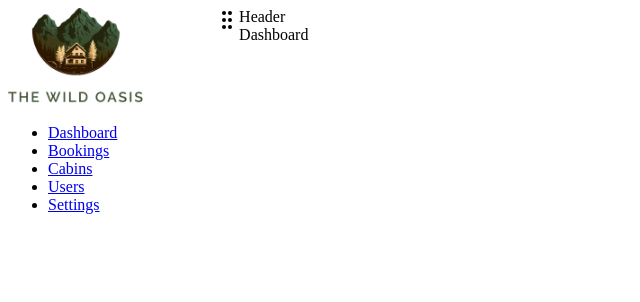
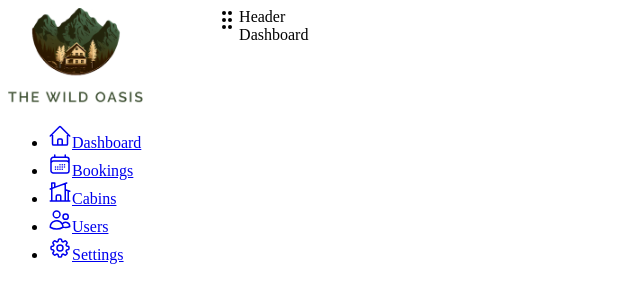
Before and after one commit to tmphat1312/the-wild-oasis, a React (Vite) app: page /dashboard in a window 1280 px wide. Shown: the top 302 px of the page, without its empty margins (0-640 px from the left). Built offline with nearby package versions, Linux system fonts and the light colour scheme; the HTML template or start-up script is replaced by a standard one.

Commit message:
feat: implement main navigation

```diff
--- a/package.json
+++ b/package.json
@@ -21,6 +21,7 @@
     "lucide-react": "^0.323.0",
     "react": "^18.2.0",
     "react-dom": "^18.2.0",
+    "react-icons": "^5.0.1",
     "react-resizable-panels": "^2.0.7",
     "react-router-dom": "^6.22.0",
     "tailwind-merge": "^2.2.1",
--- a/src/components/layouts/MainNav.tsx
+++ b/src/components/layouts/MainNav.tsx
@@ -1,23 +1,32 @@
+import { IconType } from "react-icons";
+import {
+  HiOutlineCalendarDays,
+  HiOutlineCog8Tooth,
+  HiOutlineHome,
+  HiOutlineHomeModern,
+  HiOutlineUsers,
+} from "react-icons/hi2";
 import MainNavLink from "../ui/MainNavLink";
 
 const navLinks: {
   to: string;
   label: string;
+  icon: IconType;
 }[] = [
-  { to: "/dashboard", label: "Dashboard" },
-  { to: "/bookings", label: "Bookings" },
-  { to: "/cabins", label: "Cabins" },
-  { to: "/users", label: "Users" },
-  { to: "/settings", label: "Settings" },
+  { to: "/dashboard", label: "Dashboard", icon: HiOutlineHome },
+  { to: "/bookings", label: "Bookings", icon: HiOutlineCalendarDays },
+  { to: "/cabins", label: "Cabins", icon: HiOutlineHomeModern },
+  { to: "/users", label: "Users", icon: HiOutlineUsers },
+  { to: "/settings", label: "Settings", icon: HiOutlineCog8Tooth },
 ] as const;
 
 export default function MainNav() {
   return (
     <nav aria-label="Main navigation of the app">
       <ul className="flex flex-col gap-2">
-        {navLinks.map(({ to, label }) => (
-          <li key={to}>
-            <MainNavLink to={to}>{label}</MainNavLink>
+        {navLinks.map((linkItem) => (
+          <li key={linkItem.to}>
+            <MainNavLink {...linkItem} />
           </li>
         ))}
       </ul>
--- a/src/components/ui/MainNavLink.tsx
+++ b/src/components/ui/MainNavLink.tsx
@@ -1,19 +1,32 @@
 import { cn } from "@/lib/utils";
+import { IconType } from "react-icons";
 import { NavLink } from "react-router-dom";
 
-type MainNavLinkProps = React.ComponentProps<typeof NavLink>;
+interface MainNavLinkProps extends React.ComponentProps<typeof NavLink> {
+  icon: IconType;
+  label: string;
+}
 
-export default function MainNavLink({ className, ...props }: MainNavLinkProps) {
+export default function MainNavLink({
+  className,
+  icon,
+  label,
+  ...props
+}: MainNavLinkProps) {
   return (
     <NavLink
       className={({ isActive }) =>
         cn(
-          "flex px-5 py-4 font-medium rounded-sm hover:bg-gray-50",
-          isActive && "bg-gray-50",
+          "flex px-5 py-3.5 font-medium rounded-sm transition-colors",
+          "hover:bg-gray-50 [&:hover_svg]:stroke-brand-600",
+          isActive && "bg-gray-50 [&_svg]:stroke-brand-600",
           className,
         )
       }
       {...props}
-    />
+    >
+      {icon({ size: 24 })}
+      <span className="ml-3">{label}</span>
+    </NavLink>
   );
 }
```
Also changed, not shown: 1 other file (tests, documents, lock files or other folders).
